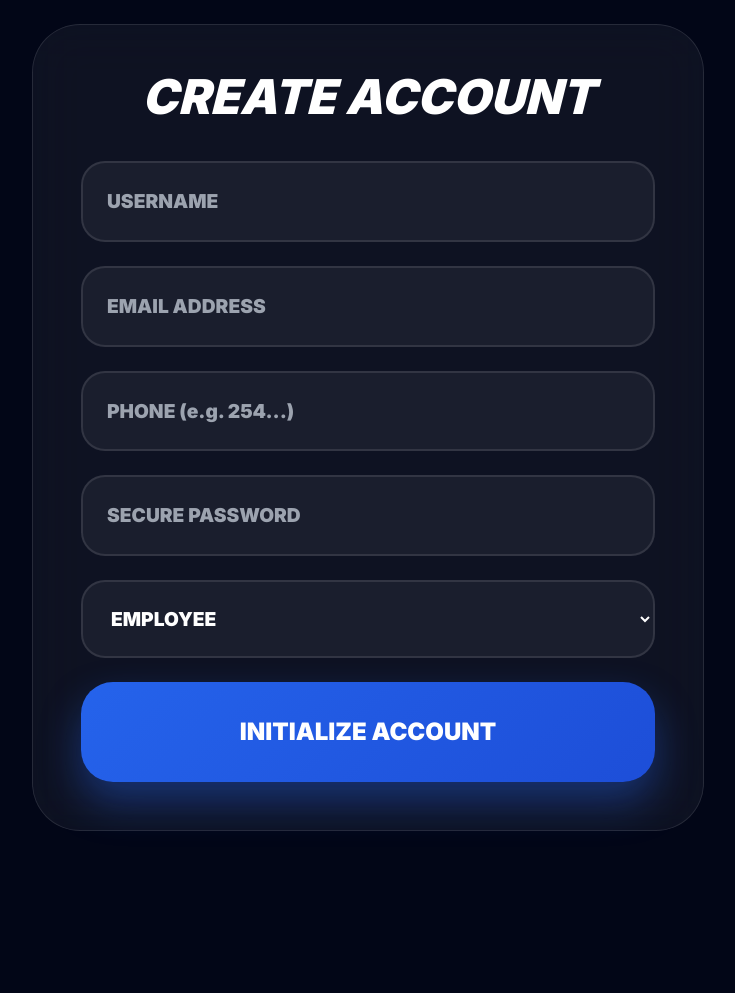
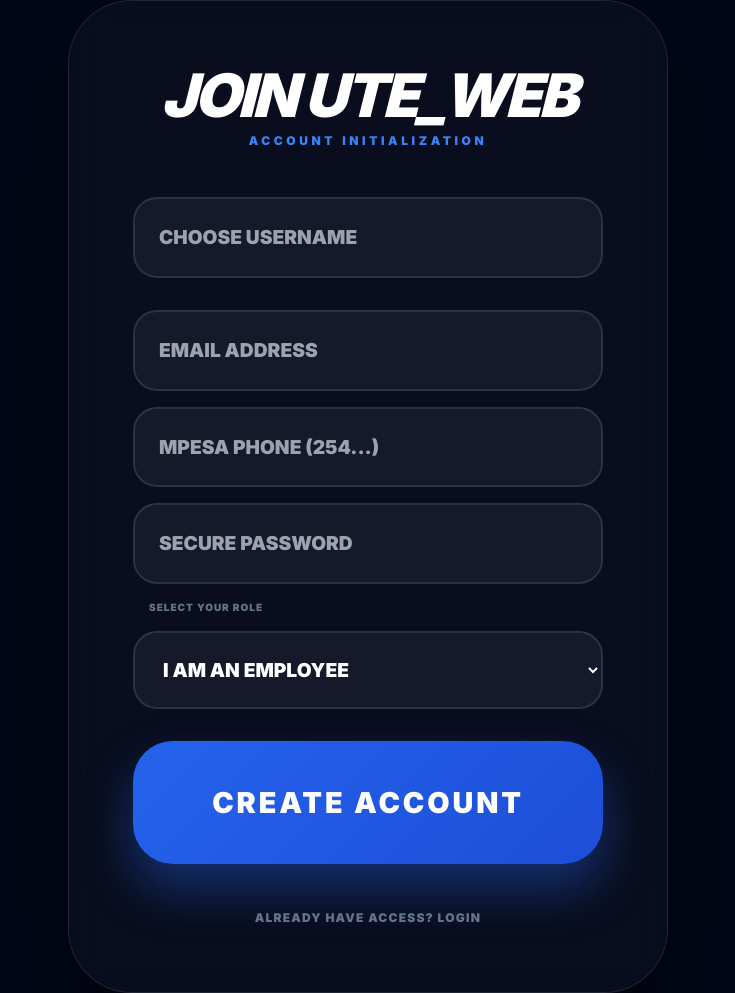
Before and after one commit to reubenwaithaka839-crypto/ute-web, a Flask app: page /register in a window 1280 px wide. Shown: the whole page, without its empty margins (272-1007 px from the left). Before the commit the page ends 831 px from the top, so only its background shows below. Run offline with Flask 3, Linux system fonts and the light colour scheme; some libraries are stand-ins or nearby versions.

Commit message:
Revamp registration page layout and styles

```diff
--- a/templates/register.html
+++ b/templates/register.html
@@ -1,30 +1,107 @@
 <!DOCTYPE html>
 <html lang="en">
 <head>
+    <meta charset="UTF-8">
+    <meta name="viewport" content="width=device-width, initial-scale=1.0">
+    <title>UTE_WEB | Join the Elite</title>
     <script src="https://cdn.tailwindcss.com"></script>
     <style>
         @import url('https://fonts.googleapis.com/css2?family=Inter:wght@900&display=swap');
-        body { font-family: 'Inter', sans-serif; background: #020617; color: white; }
-        .supermax-input { background: rgba(255,255,255,0.05); border: 2px solid rgba(255,255,255,0.1); border-radius: 1.5rem; padding: 1.5rem; color: white; width: 100%; font-size: 1.2rem; font-weight: 900; outline: none; transition: 0.3s; }
-        .supermax-input:focus { border-color: #2563eb; background: rgba(255,255,255,0.08); }
-        .btn-supermax { background: linear-gradient(135deg, #2563eb 0%, #1d4ed8 100%); color: white; width: 100%; padding: 2rem; border-radius: 2rem; font-size: 1.5rem; font-weight: 900; text-transform: uppercase; border: none; cursor: pointer; box-shadow: 0 20px 40px rgba(37, 99, 235, 0.4); }
+
+        body {
+            font-family: 'Inter', sans-serif;
+            background: #020617;
+            color: white;
+            min-height: 100vh;
+            display: flex;
+            align-items: center;
+            justify-content: center;
+        }
+
+        /* THE SUPERMAX INPUTS */
+        .supermax-input {
+            background: rgba(255,255,255,0.05) !important;
+            border: 2px solid rgba(255,255,255,0.1) !important;
+            border-radius: 1.5rem !important;
+            padding: 1.5rem !important;
+            color: white !important;
+            width: 100% !important;
+            font-size: 1.2rem !important;
+            font-weight: 900 !important;
+            outline: none !important;
+            transition: 0.3s !important;
+            margin-bottom: 1rem;
+        }
+        .supermax-input:focus {
+            border-color: #2563eb !important;
+            background: rgba(255,255,255,0.08) !important;
+        }
+
+        /* THE HUGE ATTRACTIVE BUTTON */
+        .btn-supermax {
+            background: linear-gradient(135deg, #2563eb 0%, #1d4ed8 100%) !important;
+            color: white !important;
+            width: 100% !important;
+            padding: 2.5rem !important;
+            border-radius: 2.5rem !important;
+            font-size: 1.8rem !important;
+            font-weight: 900 !important;
+            text-transform: uppercase !important;
+            letter-spacing: 0.1em !important;
+            border: none !important;
+            cursor: pointer !important;
+            box-shadow: 0 25px 50px rgba(37, 99, 235, 0.4) !important;
+            transition: 0.4s !important;
+            margin-top: 2rem;
+        }
+        .btn-supermax:hover {
+            transform: translateY(-8px) !important;
+            box-shadow: 0 35px 70px rgba(37, 99, 235, 0.6) !important;
+            filter: brightness(1.2) !important;
+        }
+
+        .glass-container {
+            background: rgba(255, 255, 255, 0.03);
+            backdrop-filter: blur(20px);
+            border: 1px solid rgba(255, 255, 255, 0.1);
+            border-radius: 4rem;
+            padding: 4rem;
+            width: 100%;
+            max-width: 600px;
+            box-shadow: 0 50px 100px rgba(0,0,0,0.5);
+        }
     </style>
 </head>
-<body class="flex items-center justify-center min-h-screen p-6">
-    <div class="bg-white/5 backdrop-blur-xl border border-white/10 p-12 rounded-[3rem] w-full max-w-2xl">
-        <h1 class="text-5xl font-black italic mb-10 text-center">CREATE ACCOUNT</h1>
-        <form action="/register" method="POST" class="space-y-6">
-            <input type="text" name="username" placeholder="USERNAME" class="supermax-input" required>
-            <input type="email" name="email" placeholder="EMAIL ADDRESS" class="supermax-input" required>
-            <input type="text" name="phone" placeholder="PHONE (e.g. 254...)" class="supermax-input" required>
-            <input type="password" name="password" placeholder="SECURE PASSWORD" class="supermax-input" required>
-            <select name="role" class="supermax-input">
-                <option value="employee">EMPLOYEE</option>
-                <option value="employer">EMPLOYER</option>
-                <option value="admin">ADMINISTRATOR</option>
-            </select>
-            <button type="submit" class="btn-supermax mt-6">INITIALIZE ACCOUNT</button>
+<body>
+
+    <div class="glass-container">
+        <h1 class="text-6xl font-black italic mb-2 text-center tracking-tighter">JOIN UTE_WEB</h1>
+        <p class="text-blue-500 font-bold text-center mb-12 tracking-[0.3em] text-xs uppercase">Account Initialization</p>
+
+        <form action="/register" method="POST">
+            <div class="space-y-4">
+                <input type="text" name="username" placeholder="CHOOSE USERNAME" class="supermax-input" required>
+                <input type="email" name="email" placeholder="EMAIL ADDRESS" class="supermax-input" required>
+                <input type="text" name="phone" placeholder="MPESA PHONE (254...)" class="supermax-input" required>
+                <input type="password" name="password" placeholder="SECURE PASSWORD" class="supermax-input" required>
+
+                <p class="text-slate-500 font-black text-[10px] uppercase tracking-widest ml-4 mt-6">Select Your Role</p>
+                <select name="role" class="supermax-input">
+                    <option value="employee">I AM AN EMPLOYEE</option>
+                    <option value="employer">I AM AN EMPLOYER</option>
+                    <option value="admin">SYSTEM ADMINISTRATOR</option>
+                </select>
+            </div>
+
+            <button type="submit" class="btn-supermax">
+                CREATE ACCOUNT
+            </button>
         </form>
+
+        <div class="mt-10 text-center">
+            <a href="/login" class="text-slate-500 font-bold hover:text-white transition tracking-widest text-xs uppercase">Already have access? Login</a>
+        </div>
     </div>
+
 </body>
 </html>
```
